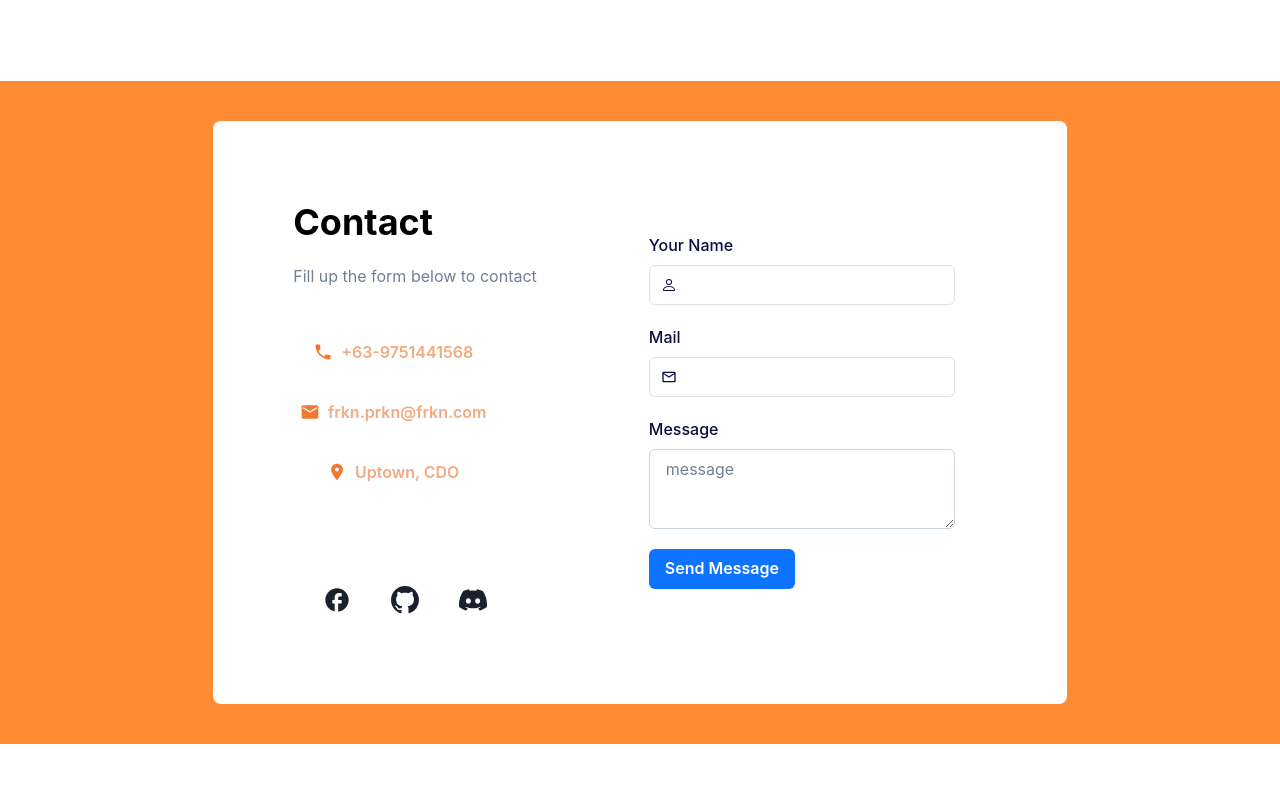
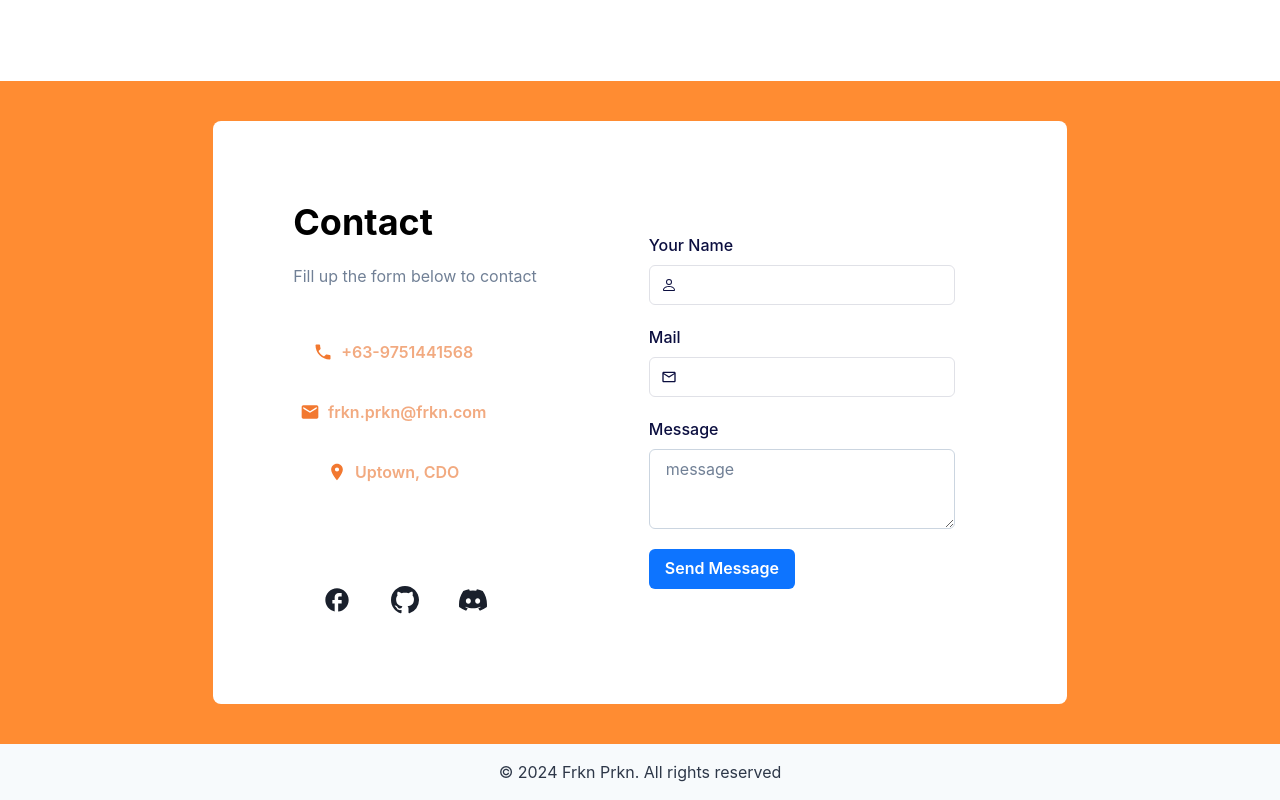
Before and after one commit to AdrianeTroyRoa/TechnoLandingFrknPrkn, a React (Vite) app: page / in a window 1280 px wide. Shown: the part 1535-2335 px from the top of the page. Before the commit the page ends 2279 px from the top, so only its background shows below. Built offline with nearby package versions, Linux system fonts and the light colour scheme.

Commit message:
Added basic footer for landing page

```diff
--- a/src/App.jsx
+++ b/src/App.jsx
@@ -1,5 +1,6 @@
 import Contact from "./components/Contact";
 import Cover from "./components/Cover";
+import Footer from "./components/Footer";
 import Header from "./components/Header";
 import Solution from "./components/Solution";
 
@@ -10,6 +11,7 @@ function App() {
       <Cover />
       <Solution />
       <Contact />
+      <Footer />
     </>
   );
 }
--- /dev/null
+++ b/src/components/Footer.jsx
@@ -0,0 +1,23 @@
+import React from "react";
+import {
+  Box,
+  Container,
+  Text,
+  useColorModeValue,
+} from "@chakra-ui/react";
+
+export default function Footer() {
+  return (
+    <Box
+      bg={useColorModeValue("gray.50", "gray.900")}
+      color={useColorModeValue("gray.700", "gray.200")}
+    >
+      <Container
+        maxW={"6xl"}
+        py={4}
+      >
+        <Text textAlign={'center'}>© 2024 Frkn Prkn. All rights reserved</Text>
+      </Container>
+    </Box>
+  );
+}
```
Also changed, not shown: src/assets/badges/Download_on_the_App_Store_Badge.svg.png (added), src/assets/badges/en_badge_web_generic.png (added).
